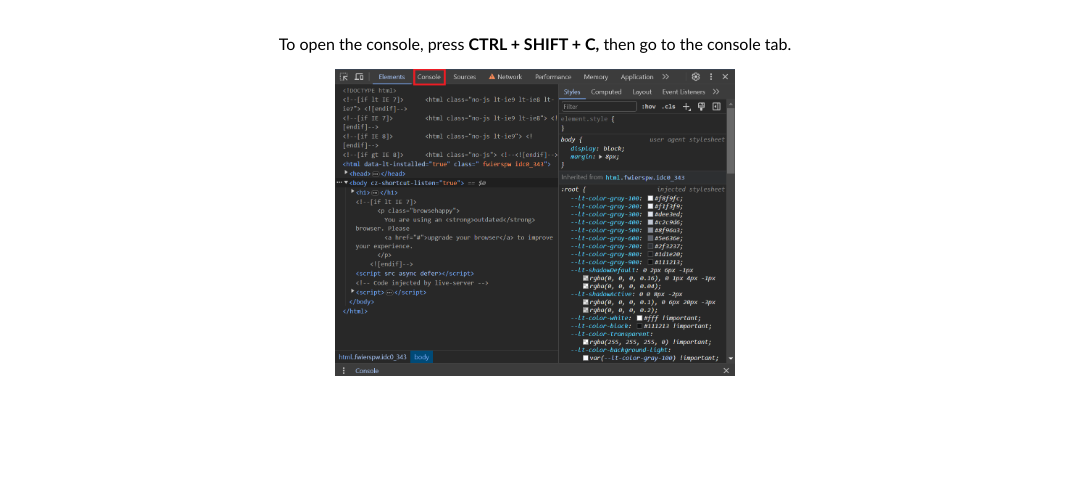
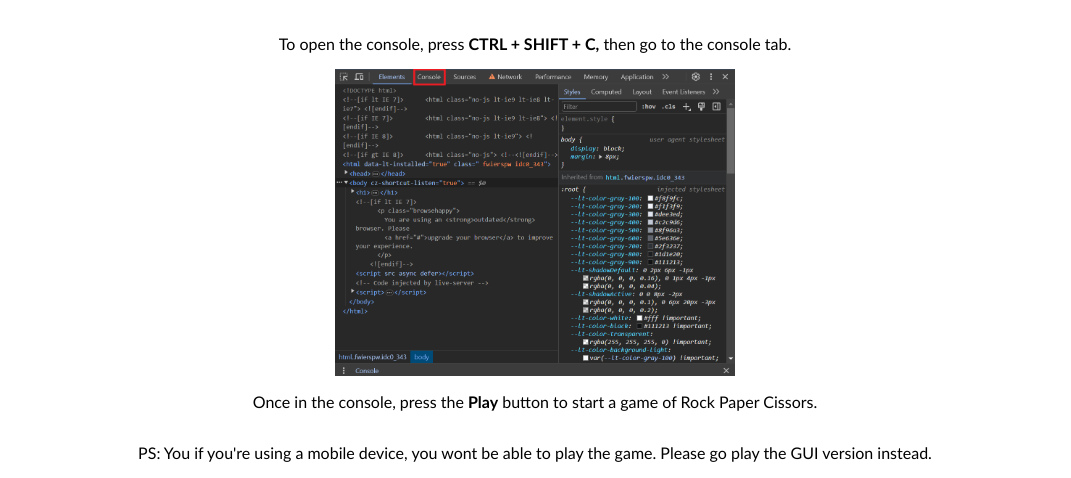
Before and after one commit to jarvis09-yann/rock-papers-cissors, a plain HTML site: page index.html in a window 1280 px wide. Shown: the part 425-903 px from the top of the page, without its empty margins (105-1176 px from the left). Before the commit the page ends 801 px from the top, so only its background shows below. Drawn offline with Linux system fonts and the light colour scheme.

Commit message:
added precisions to tutorial

```diff
--- a/index.html
+++ b/index.html
@@ -33,6 +33,14 @@
         src="./assets/console.png"
         alt="A screenshot of the inspector with the console highlighted"
       />
+      <p>
+        Once in the console, press the <span class="bold">Play</span> button to
+        start a game of Rock Paper Cissors.
+      </p>
+      <p>
+        PS: You if you're using a mobile device, you wont be able to play the
+        game. Please go play the GUI version instead.
+      </p>
     </div>
     <!--[if lt IE 7]>
       <p class="browsehappy">
```
